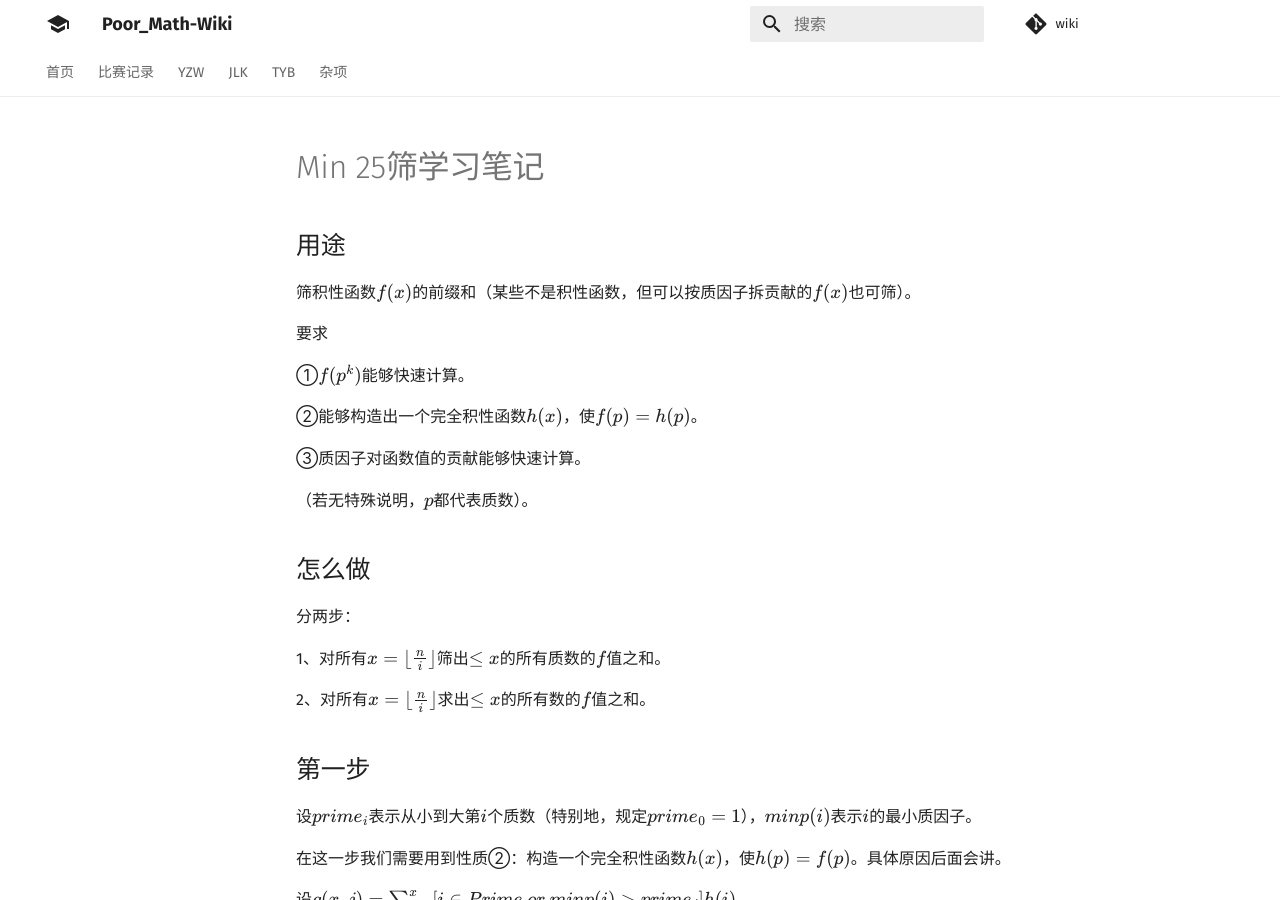
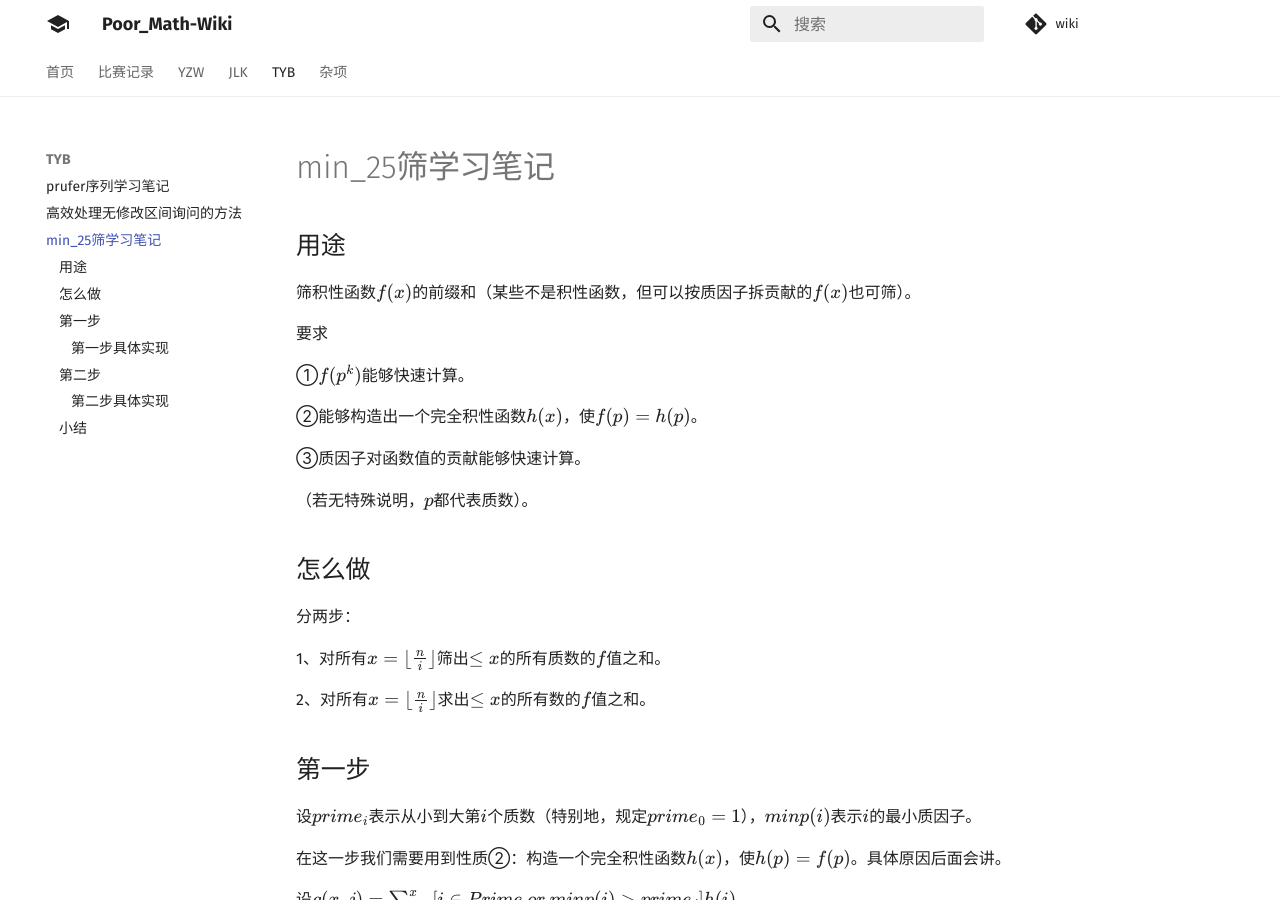
Before and after one commit to PoorMath/PoorMath.github.io, an MkDocs documentation site: the page built from docs/TYB/min_25筛学习笔记.md, in a window 1280 px wide and 900 px high. Built offline with MkDocs 1.6.1 and Material for MkDocs 9.7.7, drawn with Linux system fonts in a browser that asks for light colours; comment, search, counter and statistics services are not loaded.

Commit message:
Update mkdocs.yml

```diff
--- a/mkdocs.yml
+++ b/mkdocs.yml
@@ -86,5 +86,6 @@ nav:
   - TYB:
     - prufer序列学习笔记: TYB/prufer序列学习笔记.md
     - 高效处理无修改区间询问的方法: TYB/高效处理无修改区间询问的方法.md
+    - min_25筛学习笔记: TYB/min_25筛学习笔记.md
   - 杂项:
     - QWQ: others/QWQ.md
```
